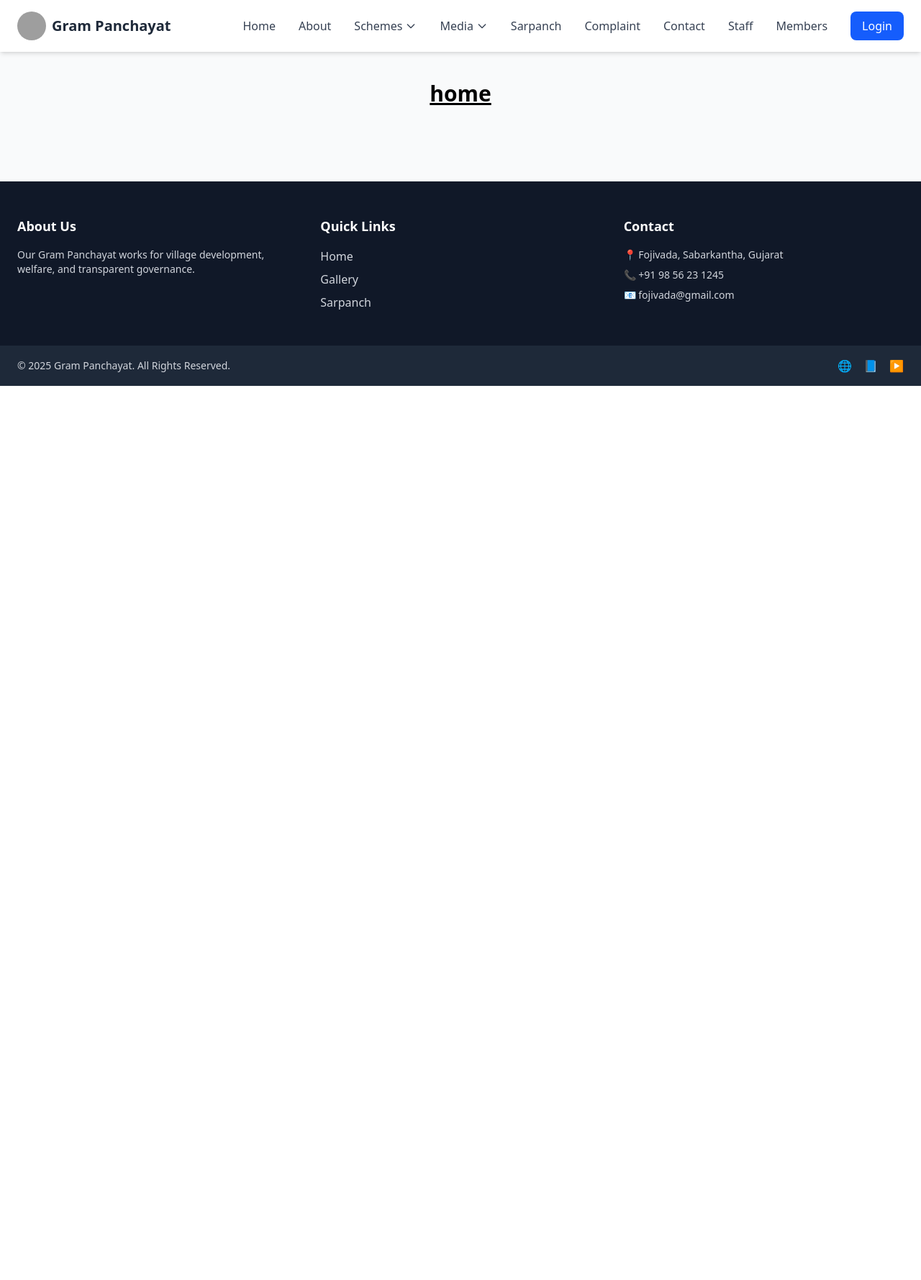
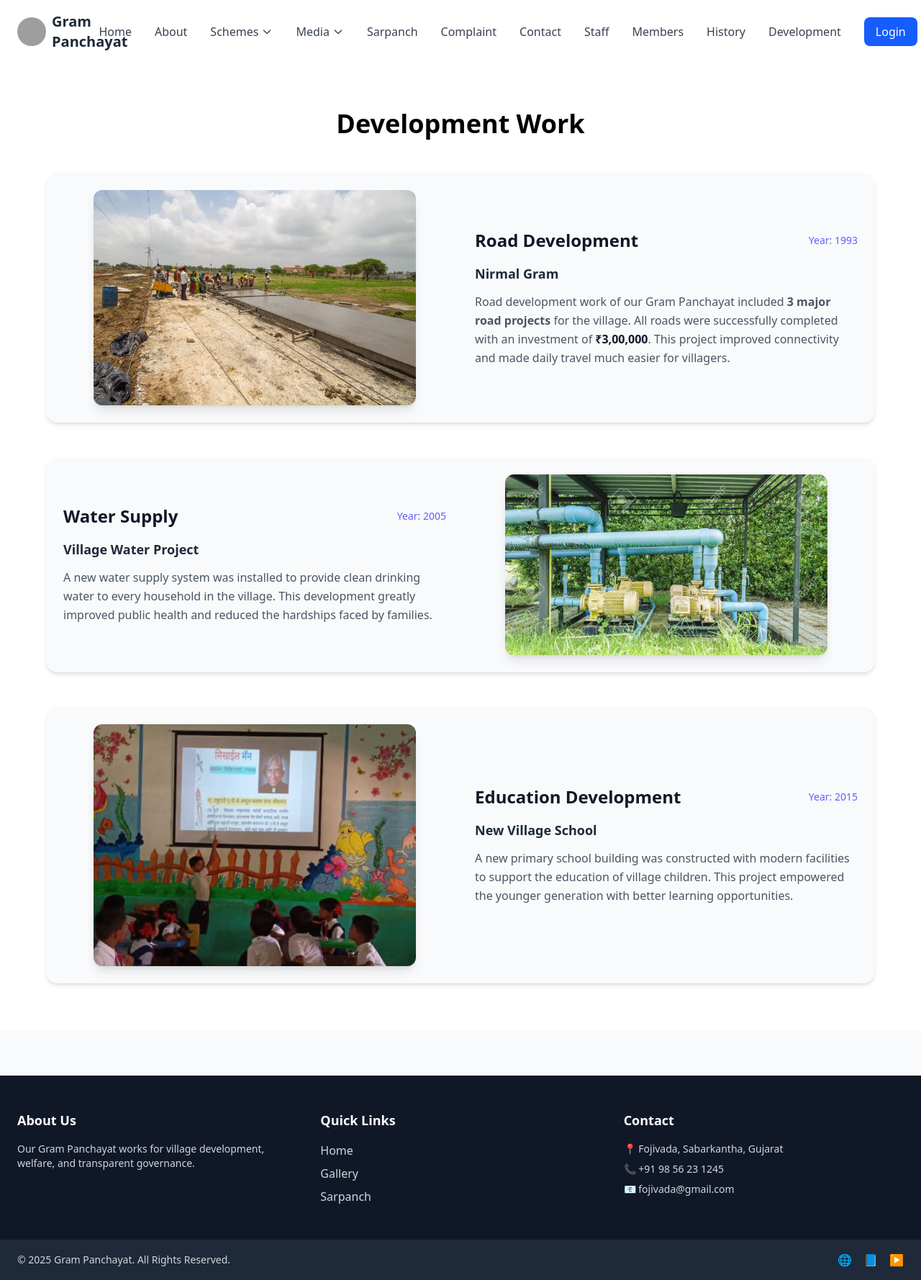
Before and after one commit to Sandip-2006/online-gram-panchayat, a Django app: page /devlopment/ in a window 1280 px wide. Shown: the whole page at 72% size. Before the commit the page ends 536 px from the top, so only its background shows below. Run offline with Django 5.2, Linux system fonts and the light colour scheme; some libraries are stand-ins or nearby versions; grey boxes are pictures that could not be loaded.

Commit message:
adding gallery, devlopment.html page and photos and edit routing into url.py and views.py add a functions

```diff
--- /dev/null
+++ b/gram_panchayat/templates/devlopment.html
@@ -0,0 +1,81 @@
+{% extends "layout.html" %}
+{% load static %}
+
+{% block content %}
+<!-- Development Work Section -->
+<section class="bg-white text-gray-800 py-16 px-6">
+    <div class="container mx-auto max-w-6xl">
+        <!-- Page Heading -->
+        <h1 class="text-3xl md:text-4xl font-bold text-center text-black mb-12">
+            Development Work
+        </h1>
+
+        <!-- Development Item 1 -->
+        <div class="grid gap-10 md:grid-cols-2 items-center bg-gray-50 rounded-2xl shadow-md p-6 mb-12">
+            <!-- Image -->
+            <div class="flex justify-center">
+                <img src="{% static 'images/road.webp' %}" alt="Road Development"
+                    class="rounded-xl shadow-lg w-full max-w-md object-cover">
+            </div>
+            <!-- Text -->
+            <div>
+                <div class="flex items-center justify-between mb-4">
+                    <h2 class="text-2xl font-semibold text-gray-900">Road Development</h2>
+                    <span class="text-sm text-indigo-500 font-medium">Year: 1993</span>
+                </div>
+                <h3 class="text-lg font-semibold text-gray-800 mb-3">Nirmal Gram</h3>
+                <p class="text-gray-600 leading-relaxed">
+                    Road development work of our Gram Panchayat included <b>3 major road projects</b> for the village.
+                    All roads were successfully completed with an investment of
+                    <span class="font-semibold text-gray-900">₹3,00,000</span>.
+                    This project improved connectivity and made daily travel much easier for villagers.
+                </p>
+            </div>
+        </div>
+
+        <!-- Development Item 2 -->
+        <div class="grid gap-10 md:grid-cols-2 items-center bg-gray-50 rounded-2xl shadow-md p-6 mb-12">
+            <!-- Image -->
+            <div class="flex justify-center md:order-2">
+                <img src="{% static 'images/water-supply.jpg' %}" alt="Water Supply Development"
+                    class="rounded-xl shadow-lg w-full max-w-md object-cover">
+            </div>
+            <!-- Text -->
+            <div class="md:order-1">
+                <div class="flex items-center justify-between mb-4">
+                    <h2 class="text-2xl font-semibold text-gray-900">Water Supply</h2>
+                    <span class="text-sm text-indigo-500 font-medium">Year: 2005</span>
+                </div>
+                <h3 class="text-lg font-semibold text-gray-800 mb-3">Village Water Project</h3>
+                <p class="text-gray-600 leading-relaxed">
+                    A new water supply system was installed to provide clean drinking water
+                    to every household in the village. This development greatly improved
+                    public health and reduced the hardships faced by families.
+                </p>
+            </div>
+        </div>
+
+        <!-- Development Item 3 -->
+        <div class="grid gap-10 md:grid-cols-2 items-center bg-gray-50 rounded-2xl shadow-md p-6">
+            <!-- Image -->
+            <div class="flex justify-center">
+                <img src="{% static 'images/Education.jpg' %}" alt="School Development"
+                    class="rounded-xl shadow-lg w-full max-w-md object-cover">
+            </div>
+            <!-- Text -->
+            <div>
+                <div class="flex items-center justify-between mb-4">
+                    <h2 class="text-2xl font-semibold text-gray-900">Education Development</h2>
+                    <span class="text-sm text-indigo-500 font-medium">Year: 2015</span>
+                </div>
+                <h3 class="text-lg font-semibold text-gray-800 mb-3">New Village School</h3>
+                <p class="text-gray-600 leading-relaxed">
+                    A new primary school building was constructed with modern facilities
+                    to support the education of village children. This project empowered
+                    the younger generation with better learning opportunities.
+                </p>
+            </div>
+        </div>
+    </div>
+</section>
+{% endblock content %}
--- a/gram_panchayat/templates/layout.html
+++ b/gram_panchayat/templates/layout.html
@@ -15,7 +15,7 @@
     <link rel="shortcut icon" href="{% static 'images/favicon.ico' %}" />
   </head>
 
-  <body class="bg-gray-50">
+  <body class="bg-gray-50 text-black">
     <div id="wrap" class="boxed">
       <!-- Header -->
       <header class="bg-white shadow-md w-full z-50 top-0">
@@ -85,6 +85,8 @@
             <a href="{% url "contact" %}" class="text-gray-700 hover:text-blue-600">Contact</a>
             <a href="{% url 'staff_member' 'staff' %}" class="text-gray-700 hover:text-blue-600">Staff</a>
             <a href="{% url 'staff_member' 'member' %}" class="text-gray-700 hover:text-blue-600">Members</a>
+            <a href="{% url "history" %}" class="text-gray-700 hover:text-blue-600">History</a>
+            <a href="{% url "development" %}" class="text-gray-700 hover:text-blue-600">Development</a>
 
             <a href="#" class="bg-blue-600 text-white px-4 py-2 rounded-lg hover:bg-blue-700">Login</a>
           </nav>
--- a/gram_panchayat/templates/staff_member.html
+++ b/gram_panchayat/templates/staff_member.html
@@ -11,19 +11,32 @@
     {% endblock title %}
 </head>
 
-<body>
+<body class="bg-gray-50 text-gray-900">
     {% block content %}
-    <h1 class="text-black my-10 underline text-center text-3xl font-bold">{{ title }}</h1>
+    <!-- Page Heading -->
+    <h1 class="text-4xl font-extrabold text-center text-gray-800 mt-10 mb-12 tracking-tight">
+        {{ title }}
+    </h1>
 
-    <div class="container text-black m-auto flex gap-15 flex-wrap">
+    <!-- Grid Container -->
+    <div class="container mx-auto px-6 grid gap-8 sm:grid-cols-2 lg:grid-cols-3">
         {% for p in person %}
-        <div class="person border p-4 rounded-lg w-50 ">
-            <img src="{% static p.image %}" alt="{{p.name}}"
-                class="w-32 h-32 object-cover rounded-full m-auto my-2 mb-2 bg-gray-200">
+        <!-- Person Card -->
+        <div
+            class="bg-white rounded-2xl shadow-md hover:shadow-xl transition duration-300 transform hover:-translate-y-1 p-6 text-center">
 
-            <h2><b>Name:</b> {{p.name}}</h2>
-            <p><b>position:</b> {{p.position}}</p>
-            <p><b>Contact:</b> {{p.contact}}</p>
+            <!-- Profile Image -->
+            <div class="flex justify-center">
+                <img src="{% static p.image %}" alt="{{p.name}}"
+                    class="w-28 h-28 object-cover rounded-full ring-4 ring-gray-200 mb-4">
+            </div>
+
+            <!-- Person Info -->
+            <h2 class="text-lg font-semibold text-gray-800">{{p.name}}</h2>
+            <p class="text-sm text-gray-500">{{p.position}}</p>
+            <p class="mt-3 text-sm text-gray-600">
+                <span class="font-medium">Contact:</span> {{p.contact}}
+            </p>
         </div>
         {% endfor %}
     </div>
--- a/gram_panchayat/urls.py
+++ b/gram_panchayat/urls.py
@@ -9,5 +9,7 @@ urlpatterns = [
     path('gallery/',views.gallery,name="gallery"),
     path('sarpanch/',views.sarpanch,name="sarpanch"),
     path('event/',views.event,name="event"),
+    path('history/',views.history,name="history"),
+    path('devlopment/',views.devlopment,name="development"),
     path('<str:page_type>/',views.staff_member,name="staff_member"),
 ]
--- a/gram_panchayat/views.py
+++ b/gram_panchayat/views.py
@@ -24,13 +24,28 @@ def staff_member(request, page_type):
     if page_type == "staff":
         context={"title": "OUR PANCHAYAT STAFF", "person": [
             {"name": "Suthar Gunvant lal", "position": "Sarpanch", "contact": "1234567890", "image": "images/member.png"},
+            {"name": "Suthar Gunvant lal", "position": "Sarpanch", "contact": "1234567890", "image": "images/member.png"},
             {"name": "Jane Smith", "position": "Panchayat Member", "contact": "0987654321", "image": "images/download.jpg"},
+            {"name": "Suthar Gunvant lal", "position": "Sarpanch", "contact": "1234567890", "image": "images/member.png"},
+            {"name": "Jane Smith", "position": "Panchayat Member", "contact": "0987654321", "image": "images/download.jpg"},
+            {"name": "Suthar Gunvant lal", "position": "Sarpanch", "contact": "1234567890", "image": "images/member.png"},
+            {"name": "Jane Smith", "position": "Panchayat Member", "contact": "0987654321", "image": "images/download.jpg"},
+            {"name": "Suthar Gunvant lal", "position": "Sarpanch", "contact": "1234567890", "image": "images/member.png"},
+            {"name": "Jane Smith", "position": "Panchayat Member", "contact": "0987654321", "image": "images/download.jpg"},
+            {"name": "Suthar Gunvant lal", "position": "Sarpanch", "contact": "1234567890", "image": "images/member.png"},
         ]}
+
     elif page_type == "member":
         context={"title": "OUR PANCHAYAT MEMBERS", "person": [
             {"name": "Alice Brown", "position": "Member", "contact": "1122334455", "image": "images/images.jpg"},
             {"name": "Bob White", "position": "Member", "contact": "2233445566", "image": "images/panch.jpg"},
         ]}
     else:
-        context = {"title": "home", "description": "Welcome to the Panchayat"}
+        context = {"title": "404 NOT FOUND SANDIP RATHOD :)", "description": "Welcome to the Panchayat"}
     return render(request, "staff_member.html", context)
+
+def history(request):
+    return render(request,'history.html')
+
+def devlopment(request):
+    return render(request,'devlopment.html')
--- a/theme/static/css/dist/styles.css
+++ b/theme/static/css/dist/styles.css
@@ -8,15 +8,16 @@
     --font-serif: ui-serif, Georgia, Cambria, "Times New Roman", Times, serif;
     --font-mono: ui-monospace, SFMono-Regular, Menlo, Monaco, Consolas, "Liberation Mono",
       "Courier New", monospace;
-    --color-yellow-300: oklch(90.5% 0.182 98.111);
     --color-yellow-600: oklch(68.1% 0.162 75.834);
-    --color-green-100: oklch(96.2% 0.044 156.743);
     --color-green-500: oklch(72.3% 0.219 149.579);
     --color-green-600: oklch(62.7% 0.194 149.214);
     --color-green-700: oklch(52.7% 0.154 150.069);
     --color-blue-500: oklch(62.3% 0.214 259.815);
     --color-blue-600: oklch(54.6% 0.245 262.881);
     --color-blue-700: oklch(48.8% 0.243 264.376);
+    --color-indigo-100: oklch(93% 0.034 272.788);
+    --color-indigo-500: oklch(58.5% 0.233 277.117);
+    --color-indigo-600: oklch(51.1% 0.262 276.966);
     --color-gray-50: oklch(98.5% 0.002 247.839);
     --color-gray-100: oklch(96.7% 0.003 264.542);
     --color-gray-200: oklch(92.8% 0.006 264.531);
@@ -29,8 +30,10 @@
     --color-black: #000;
     --color-white: #fff;
     --spacing: 0.25rem;
+    --container-md: 28rem;
     --container-2xl: 42rem;
     --container-4xl: 56rem;
+    --container-5xl: 64rem;
     --container-6xl: 72rem;
     --text-sm: 0.875rem;
     --text-sm--line-height: calc(1.25 / 0.875);
@@ -49,7 +52,10 @@
     --font-weight-medium: 500;
     --font-weight-semibold: 600;
     --font-weight-bold: 700;
+    --font-weight-extrabold: 800;
+    --tracking-tight: -0.025em;
     --tracking-normal: 0em;
+    --tracking-wide: 0.025em;
     --leading-normal: 1.5;
     --leading-relaxed: 1.625;
     --radius-lg: 0.5rem;
@@ -1797,6 +1797,9 @@
   .mb-2 {
     margin-bottom: calc(var(--spacing) * 2);
   }
+  .mb-3 {
+    margin-bottom: calc(var(--spacing) * 3);
+  }
   .mb-4 {
     margin-bottom: calc(var(--spacing) * 4);
   }
@@ -2152,8 +2146,14 @@
   .max-w-4xl {
     max-width: var(--container-4xl);
   }
+  .max-w-5xl {
+    max-width: var(--container-5xl);
+  }
   .max-w-6xl {
     max-width: var(--container-6xl);
+  }
+  .max-w-md {
+    max-width: var(--container-md);
   }
   .min-w-full {
     min-width: 100%;
@@ -2503,11 +2522,20 @@
   .text-gray-800 {
     color: var(--color-gray-800);
   }
+  .text-gray-900 {
+    color: var(--color-gray-900);
+  }
+  .text-indigo-500 {
+    color: var(--color-indigo-500);
+  }
+  .text-indigo-600 {
+    color: var(--color-indigo-600);
+  }
   .text-white {
     color: var(--color-white);
   }
-  .text-yellow-300 {
-    color: var(--color-yellow-300);
+  .uppercase {
+    text-transform: uppercase;
   }
   .underline {
     text-decoration-line: underline;
@@ -2706,8 +2752,33 @@
     outline-style: none;
   }
   @media (width >= 40rem) {
+    .sm\:m-auto {
+      margin: auto;
+    }
+  }
+  @media (width >= 40rem) {
     .sm\:grid-cols-2 {
       grid-template-columns: repeat(2, minmax(0, 1fr));
+    }
+  }
+  @media (width >= 48rem) {
+    .md\:order-1 {
+      order: 1;
+    }
+  }
+  @media (width >= 48rem) {
+    .md\:order-2 {
+      order: 2;
+    }
+  }
+  @media (width >= 48rem) {
+    .md\:m-auto {
+      margin: auto;
+    }
+  }
+  @media (width >= 48rem) {
+    .md\:mx-0 {
+      margin-inline: calc(var(--spacing) * 0);
     }
   }
   @media (width >= 48rem) {
@@ -3169,11 +3281,6 @@
   inherits: false;
   initial-value: 0 0 #0000;
 }
-@property --tw-outline-style {
-  syntax: "*";
-  inherits: false;
-  initial-value: solid;
-}
 @property --tw-blur {
   syntax: "*";
   inherits: false;
@@ -3282,7 +3389,6 @@
       --tw-ring-offset-width: 0px;
       --tw-ring-offset-color: #fff;
       --tw-ring-offset-shadow: 0 0 #0000;
-      --tw-outline-style: solid;
       --tw-blur: initial;
       --tw-brightness: initial;
       --tw-contrast: initial;
```
Also changed, not shown: other parts of theme/static/css/dist/styles.css (+110 -47 lines), gram_panchayat/templates/gallery.html (+16 -8 lines), gram_panchayat/templates/history.html (added, +71 -0 lines), gram_panchayat/templates/index.html (+6 -2 lines), gram_panchayat/static/images/9093693731_c0002b961d_k.jpg (added), gram_panchayat/static/images/Education.jpg (added), gram_panchayat/static/images/Tracing-and-Excavating-at-Kach-Kouch.jpg (added), gram_panchayat/static/images/iStock_000029446484_Full.webp (added), gram_panchayat/static/images/road.webp (added), gram_panchayat/static/images/water-supply.jpg (added).
